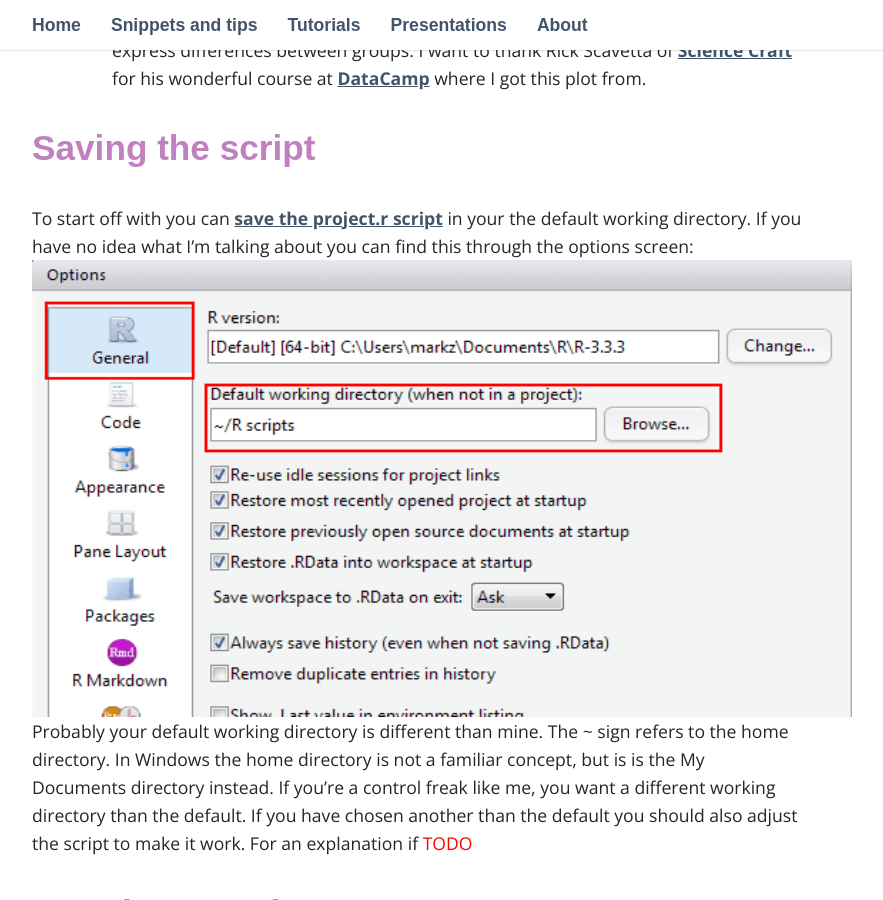
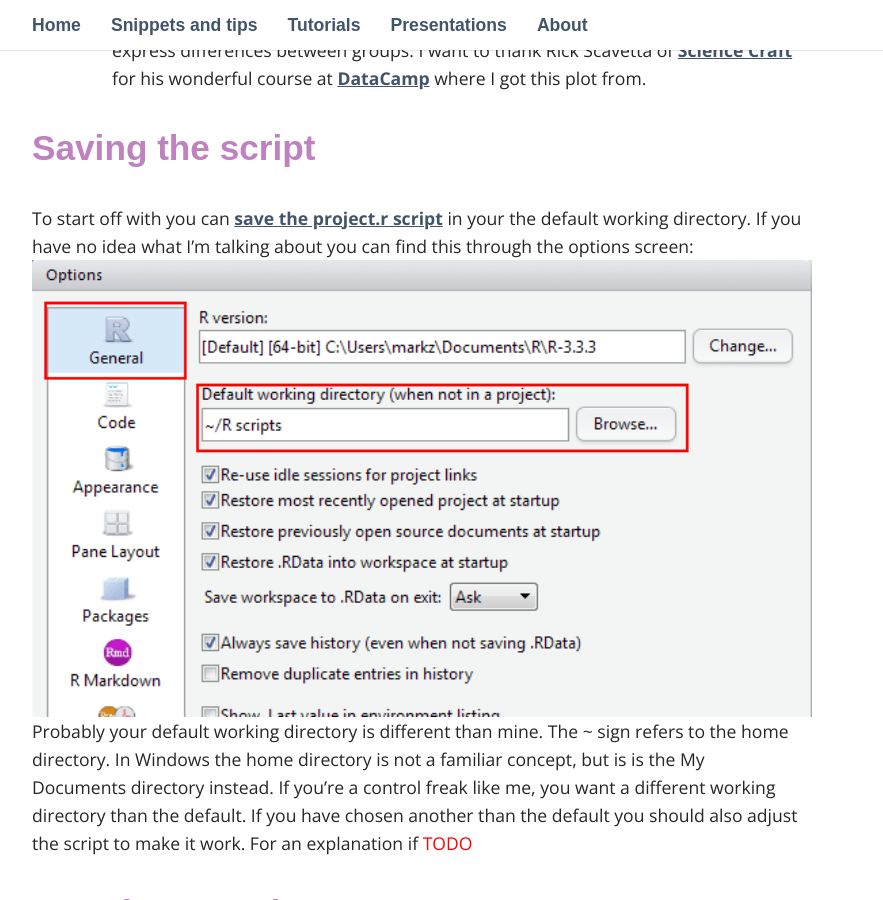
Before and after one commit to mark-me/mark-me.github.io, a Jekyll site: the page built from _pages/tutorials/creating-your-own-project-template.md, in a window 1280 px wide and 900 px high, scrolled down 1173 px. Shown: the whole window, without its empty margins (223-1106 px from the left). Built offline with Jekyll 4.4.1, drawn with Linux system fonts in a browser that asks for light colours; some web fonts are replaced.

Commit message:
WordPress migration

```diff
--- a/_pages/tutorials/creating-your-own-project-template.md
+++ b/_pages/tutorials/creating-your-own-project-template.md
@@ -33,7 +33,7 @@
 # Saving the script
 
 To start off with you can [save the project.r script](https://github.com/mark-me/The-R-Pages/blob/master/project.r) in your the default working directory. If you have no idea what I'm talking about you can find this through the options screen:
-<img src="/_pages/tutorials/working_directory_setting.png" alt="" width="820" height="457" align="center"/>
+<img src="/_pages/tutorials/working_directory_setting.png" alt="" width="780" height="457" align="center"/>
 Probably your default working directory is different than mine. The ~ sign refers to the home directory. In Windows the home directory is not a familiar concept, but is is the My Documents directory instead. If you're a control freak like me, you want a different working directory than the default. If you have chosen another than the default you should also adjust the script to make it work. For an explanation if <span style="color:#ff0000;">TODO</span>
 
 # Creating a project
```
Also changed, not shown: _pages/tutorials/network-graphs-with-ggraph.md (+1 -1 lines).
